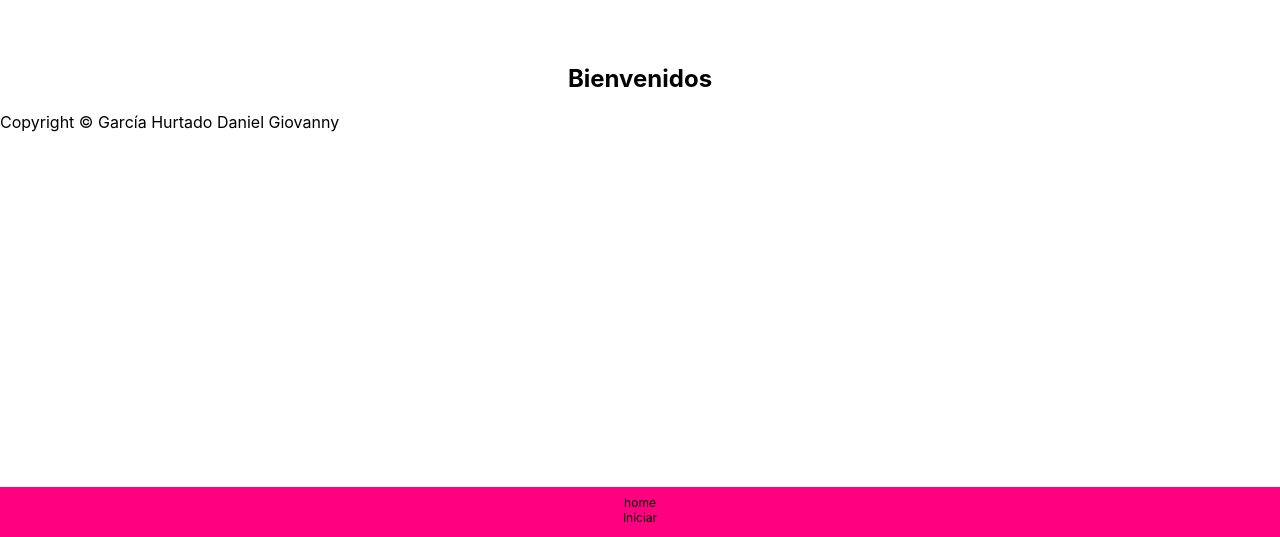
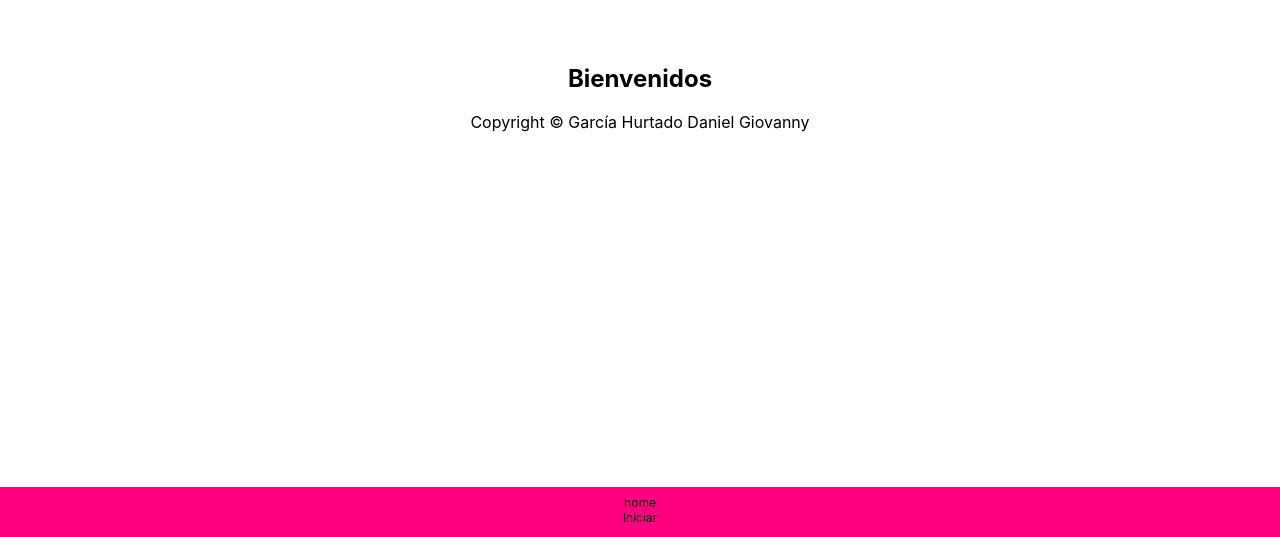
Before and after one commit to DanielGarcia01/DanielGarcia01.github.io, a plain HTML site: page index.htm in a window 1280 px wide. Shown: the part 263-800 px from the top of the page. Drawn offline with Linux system fonts and the light colour scheme.

Commit message:
Update index.htm

```diff
--- a/index.htm
+++ b/index.htm
@@ -44,7 +44,7 @@
     </nav>
     <footer>
       <p>
-        <mi-footer></mi-footer>
+        <center><mi-footer></mi-footer></center>
       </p>
     </footer>
   </body>
```
